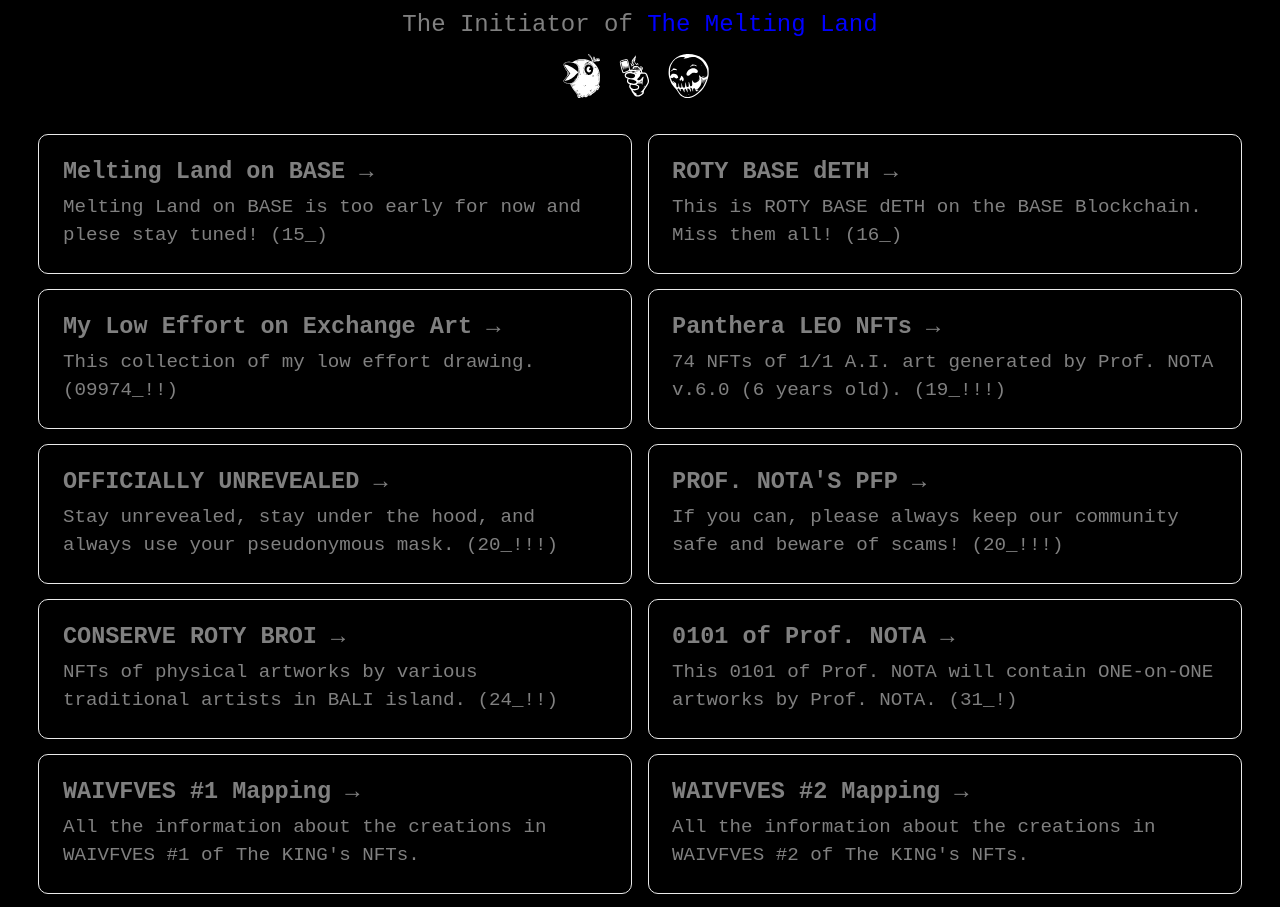
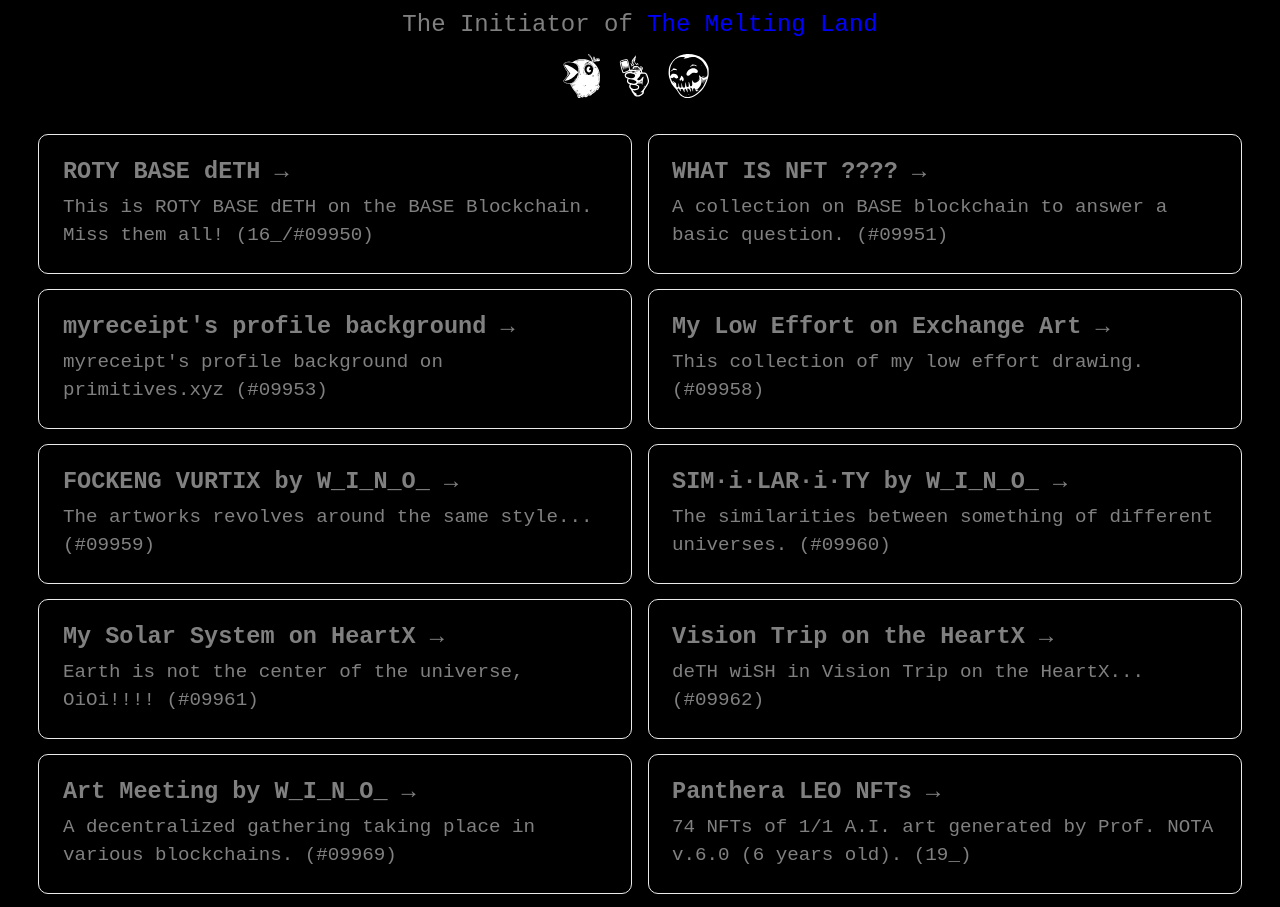
Before and after one commit to myreceiptt/nota-deeplinks, a Next.js app: page / in a window 1280 px wide. Shown: the part 120-1027 px from the top of the page. Built offline with nearby package versions, Linux system fonts and the light colour scheme.

Commit message:
linklist

```diff
--- a/pages/index.js
+++ b/pages/index.js
@@ -10,6 +10,7 @@ export default function Home() {
         <link rel="icon" href="/1.47.png" />
         <link rel="apple-touch-icon" href="/1.47.png" />
         <link rel="shortcut icon" href="/1.47.png" />
+        <link rel="canonical" href="https://deeplinks.straight-line.org/" />
         <meta
           name="description"
           content="Please note that this link merely provides a list of Prof. NOTA's Deep Links and does not facilitate the access to or use of the Deep Links."
@@ -22,7 +23,7 @@ export default function Home() {
       </Head>
 
       <main>
-        <Analytics/>
+        <Analytics />
         <h1 className={styles.title}>
           Deep Links of&nbsp;
           <a href="https://prompt.straight-line.org" target="_blank">
@@ -86,24 +87,43 @@ export default function Home() {
             <p>Amanda Wives is too early for now and plese stay tuned! (15_!)</p>
           </a> */}
 
-          <a href="https://iqraa.straight-line.org/the-kings/02-the-creations.../waivfves-2/15.-the-melting-land" className={styles.card} target="_blank">
+          {/* <a href="https://iqraa.straight-line.org/the-kings/02-the-creations.../waivfves-2/15.-the-melting-land" className={styles.card} target="_blank">
             <h3>Melting Land on BASE &rarr;</h3>
             <p>Melting Land on BASE is too early for now and plese stay tuned! (15_)</p>
-          </a>
+          </a> */}
 
-          <a href="https://iqraa.straight-line.org/the-kings/02-the-creations.../waivfves-1/16.-roty-base-deth" className={styles.card} target="_blank">
-            <h3>ROTY BASE dETH &rarr;</h3>
-            <p>This is ROTY BASE dETH on the BASE Blockchain. Miss them all! (16_)</p>
-          </a>
-
-          {/* <a
-            href="https://iqraa.straight-line.org/the-kings-nfts/02-the-creations.../waivfves-1/22.-bananow-nfts"
+          <a
+            href="https://iqraa.straight-line.org/the-kings/02-the-creations.../waivfves-1/16.-roty-base-deth"
             className={styles.card}
             target="_blank"
           >
-            <h3>BANANOW NFTs &rarr;</h3>
-            <p>NFTs that are used as entry-pass to access the rich of BANANOW.LAND. (22_!)</p>
-          </a> */}
+            <h3>ROTY BASE dETH &rarr;</h3>
+            <p>
+              This is ROTY BASE dETH on the BASE Blockchain. Miss them all!
+              (16_/#09950)
+            </p>
+          </a>
+
+          <a
+            href="https://opensea.io/collection/what-is-non-fungible-token"
+            className={styles.card}
+            target="_blank"
+          >
+            <h3>WHAT IS NFT ???? &rarr;</h3>
+            <p>
+              A collection on BASE blockchain to answer a basic question.
+              (#09951)
+            </p>
+          </a>
+
+          <a
+            href="https://primitives.xyz/token/DhYpx1ZzXavVOmdHLlMKt"
+            className={styles.card}
+            target="_blank"
+          >
+            <h3>myreceipt's profile background &rarr;</h3>
+            <p>myreceipt's profile background on primitives.xyz (#09953)</p>
+          </a>
 
           <a
             href="https://exchange.art/series/My%20Low%20Effort/nfts"
@@ -111,7 +131,58 @@ export default function Home() {
             target="_blank"
           >
             <h3>My Low Effort on Exchange Art &rarr;</h3>
-            <p>This collection of my low effort drawing. (09974_!!)</p>
+            <p>This collection of my low effort drawing. (#09958)</p>
+          </a>
+
+          <a
+            href="https://exchange.art/series/FOCKENG%20VURTIX/nfts"
+            className={styles.card}
+            target="_blank"
+          >
+            <h3>FOCKENG VURTIX by W_I_N_O_ &rarr;</h3>
+            <p>The artworks revolves around the same style... (#09959)</p>
+          </a>
+
+          <a
+            href="https://zora.co/collect/zora:0x568daab8ac6f7bda4a571403c2cdfae2cf8ef781"
+            className={styles.card}
+            target="_blank"
+          >
+            <h3>SIM·i·LAR·i·TY by W_I_N_O_ &rarr;</h3>
+            <p>
+              The similarities between something of different universes.
+              (#09960)
+            </p>
+          </a>
+
+          <a
+            href="https://heartx.art/artwork/2005447"
+            className={styles.card}
+            target="_blank"
+          >
+            <h3>My Solar System on HeartX &rarr;</h3>
+            <p>Earth is not the center of the universe, OiOi!!!! (#09961)</p>
+          </a>
+
+          <a
+            href="https://heartx.art/artwork/2003928"
+            className={styles.card}
+            target="_blank"
+          >
+            <h3>Vision Trip on the HeartX &rarr;</h3>
+            <p>deTH wiSH in Vision Trip on the HeartX... (#09962)</p>
+          </a>
+
+          <a
+            href="https://foundation.app/mint/eth/0x369295d21063d51b76F23A683773963e03CBE742"
+            className={styles.card}
+            target="_blank"
+          >
+            <h3>Art Meeting by W_I_N_O_ &rarr;</h3>
+            <p>
+              A decentralized gathering taking place in various blockchains.
+              (#09969)
+            </p>
           </a>
 
           <a
@@ -122,7 +193,7 @@ export default function Home() {
             <h3>Panthera LEO NFTs &rarr;</h3>
             <p>
               74 NFTs of 1/1 A.I. art generated by Prof. NOTA v.6.0 (6 years
-              old). (19_!!!)
+              old). (19_)
             </p>
           </a>
 
@@ -134,7 +205,7 @@ export default function Home() {
             <h3>OFFICIALLY UNREVEALED &rarr;</h3>
             <p>
               Stay unrevealed, stay under the hood, and always use your
-              pseudonymous mask. (20_!!!)
+              pseudonymous mask. (20_)
             </p>
           </a>
 
@@ -146,7 +217,19 @@ export default function Home() {
             <h3>PROF. NOTA&#39;S PFP &rarr;</h3>
             <p>
               If you can, please always keep our community safe and beware of
-              scams! (20_!!!)
+              scams! (20_)
+            </p>
+          </a>
+
+          <a
+            href="https://iqraa.straight-line.org/the-kings-nfts/02-the-creations.../waivfves-1/22.-bananow-nfts"
+            className={styles.card}
+            target="_blank"
+          >
+            <h3>BANANOW NFTs &rarr;</h3>
+            <p>
+              NFTs that are used as entry-pass to access the rich of
+              BANANOW.LAND. (22_/#09976)
             </p>
           </a>
 
@@ -158,7 +241,7 @@ export default function Home() {
             <h3>CONSERVE ROTY BROI &rarr;</h3>
             <p>
               NFTs of physical artworks by various traditional artists in BALI
-              island. (24_!!)
+              island. (24_/#09979)
             </p>
           </a>
 
@@ -175,13 +258,23 @@ export default function Home() {
           </a>
 
           <a
+            href="https://opensea.io/collection/huskee-nft"
+            className={styles.card}
+            target="_blank"
+          >
+            <h3>Huskee by HaloVersa &rarr;</h3>
+            <p>Huskee represent character of Siberian Husky living in an NFT world. (#09993)</p>
+          </a>
+
+          <a
             href="https://iqraa.straight-line.org/the-kings-nfts/02-the-creations.../waivfves-1"
             className={styles.card}
             target="_blank"
           >
             <h3>WAIVFVES #1 Mapping &rarr;</h3>
             <p>
-              All the information about the creations in WAIVFVES #1 of The KING's NFTs.
+              All the information about the creations in WAIVFVES #1 of The
+              KING's NFTs.
             </p>
           </a>
 
@@ -192,7 +285,8 @@ export default function Home() {
           >
             <h3>WAIVFVES #2 Mapping &rarr;</h3>
             <p>
-              All the information about the creations in WAIVFVES #2 of The KING's NFTs.
+              All the information about the creations in WAIVFVES #2 of The
+              KING's NFTs.
             </p>
           </a>
 
@@ -203,7 +297,8 @@ export default function Home() {
           >
             <h3>The Currencies &rarr;</h3>
             <p>
-              The $HAIL, $OiOi, and $NOTA Fungible Tokens as the utility tokens... (12th Stage)
+              The $HAIL, $OiOi, and $NOTA Fungible Tokens as the utility
+              tokens... (12th Stage)
             </p>
           </a>
 
@@ -214,7 +309,8 @@ export default function Home() {
           >
             <h3>Prof. NOTA&#39;s Ordinals &rarr;</h3>
             <p>
-              Several items that inscribed on some Satoshi using the Ordinals protocol. (17)
+              Several items that inscribed on some Satoshi using the Ordinals
+              protocol. (17)
             </p>
           </a>
 
@@ -225,7 +321,8 @@ export default function Home() {
           >
             <h3>MY RECEIPT of XTZ &rarr;</h3>
             <p>
-              This collection only contains open-edition Tezos NFTs by Prof. NOTA. (18)
+              This collection only contains open-edition Tezos NFTs by Prof.
+              NOTA. (18)
             </p>
           </a>
 
@@ -236,7 +333,8 @@ export default function Home() {
           >
             <h3>MY RECEIPT of ETH &rarr;</h3>
             <p>
-              This collection only contains open-edition Ethereum NFTs by Prof. NOTA. (20)
+              This collection only contains open-edition Ethereum NFTs by Prof.
+              NOTA. (20)
             </p>
           </a>
 
@@ -247,7 +345,8 @@ export default function Home() {
           >
             <h3>Prof. NOTA Genesis &rarr;</h3>
             <p>
-              The genesis work that marks the occurrence of Prof. NOTA on the blockchain. (32)
+              The genesis work that marks the occurrence of Prof. NOTA on the
+              blockchain. (32)
             </p>
           </a>
 
```
